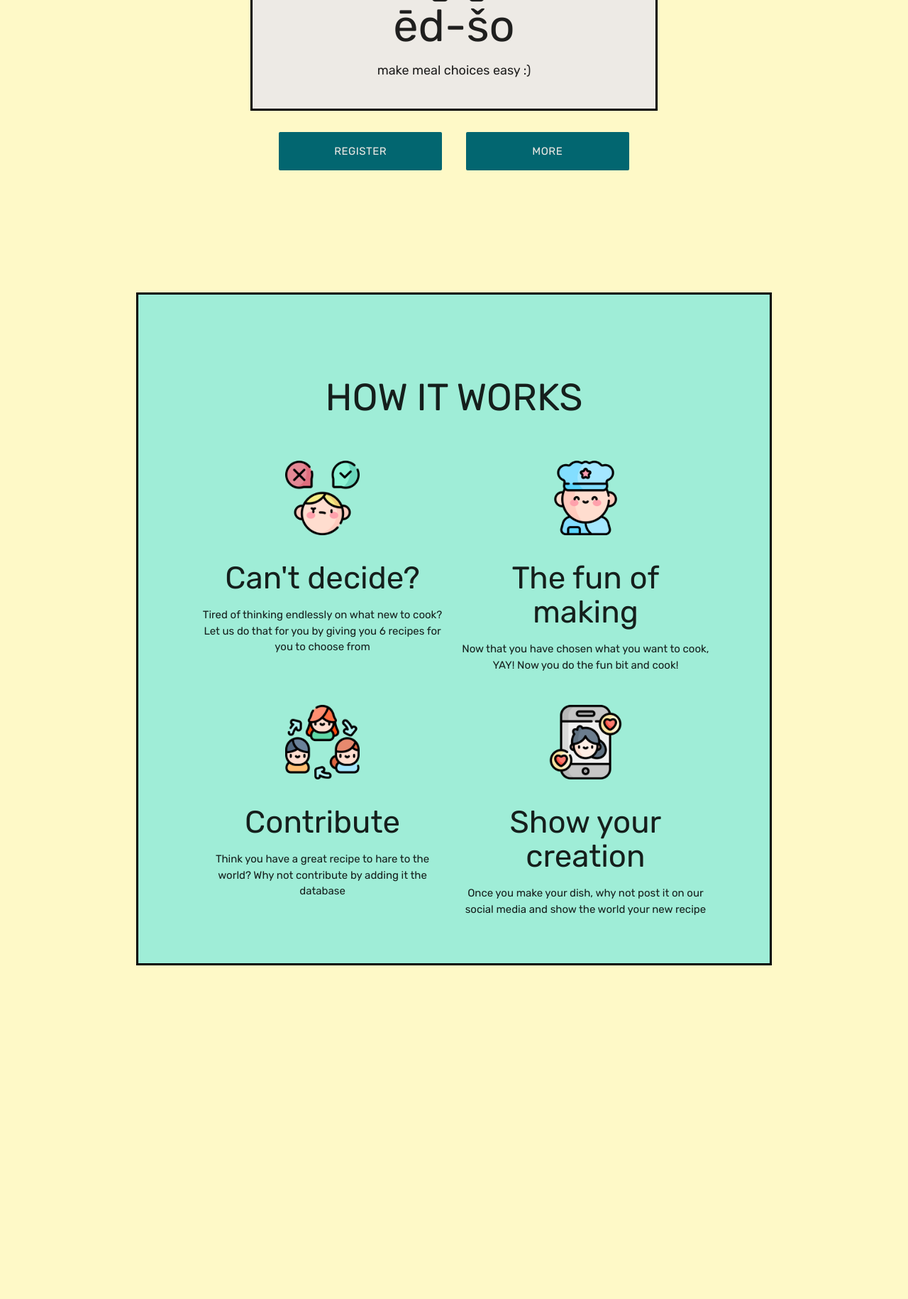
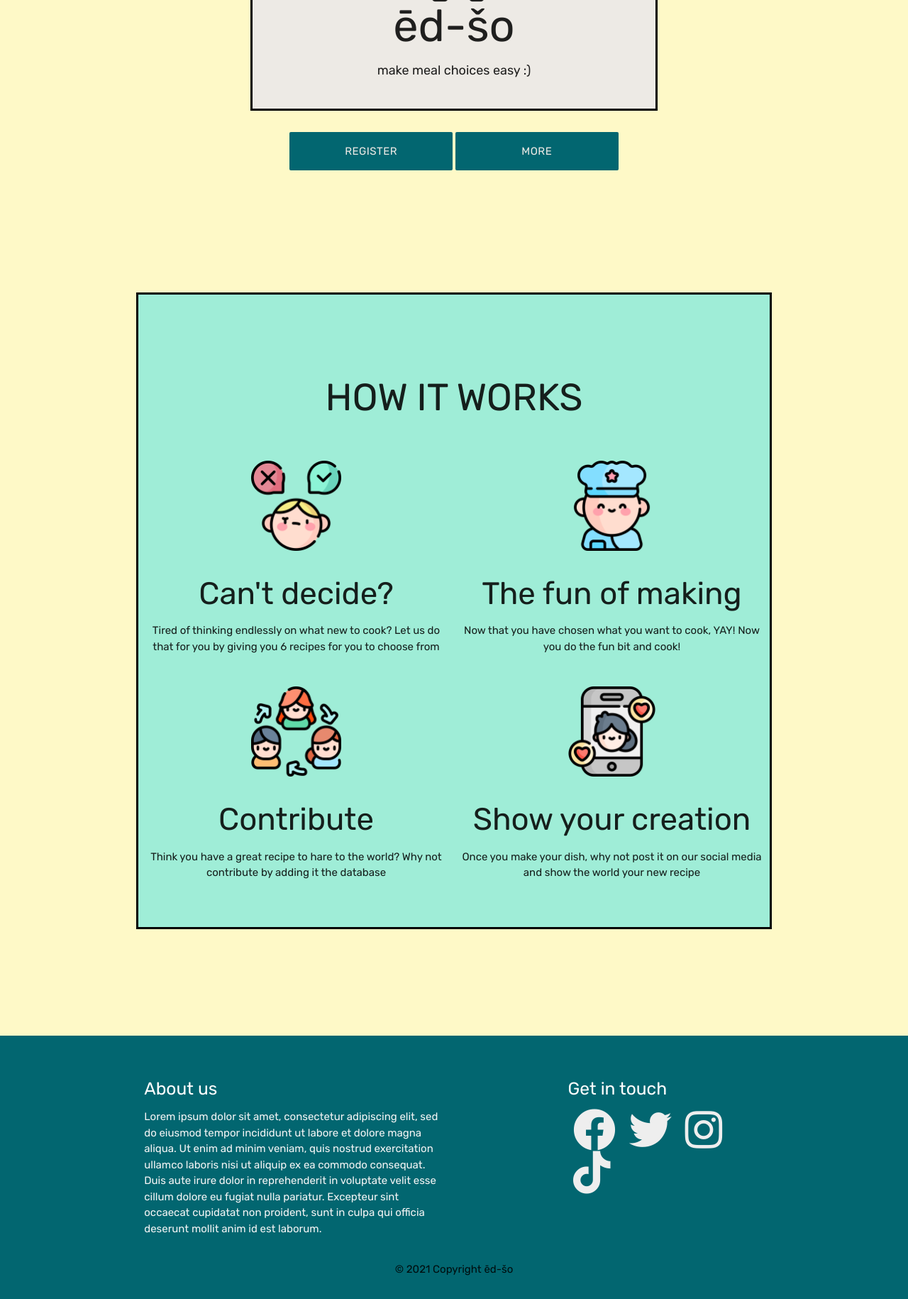
Before and after one commit to shiba517/ed_so-MSP3, a Flask app: page / in a window 1280 px wide. Shown: the part 352-2182 px from the top of the page at 71% size. Before the commit the page ends 1712 px from the top, so only its background shows below. Run offline with Flask 2, Linux system fonts and the light colour scheme; data that the repository does not hold is empty; some libraries are stand-ins or nearby versions.

Commit message:
footer has been made

```diff
--- a/static/css/style.css
+++ b/static/css/style.css
@@ -1,4 +1,8 @@
 @import url('https://fonts.googleapis.com/css2?family=Montserrat&family=Rubik:ital,wght@0,300;0,400;0,500;0,600;0,700;1,300&display=swap');
+
+html {
+    scroll-behavior: smooth;
+}
 
 body {
     background-color: #EDEAE5;
@@ -104,9 +108,8 @@ header .ncc-navbar-dec {
 }
 
 .ncc-homeScreen-p1 .ncc-btn {
-    font-family: 'Rubik', sans-serif;
     min-width: 40%;
-    margin: 0 1rem;
+    /* margin: 0 1rem; */
     color: #EDEAE5;
 }
 
@@ -189,6 +192,21 @@ header .ncc-navbar-dec {
     min-width: 30%
 }
 
-.ncc-padding-forsearch {
 
+/* --------- Footer (base.html) --------- */
+footer {
+    background-color: #9FEDD7;
+    background-color: #026670;
+    padding-bottom: 2rem;
 }
+
+#ncc-footer {
+    margin-top: 10rem;
+    padding-top: 3rem;
+    /* border-top: solid black; */
+}
+
+#ncc-footer li {
+    margin-left: 0.5rem;
+    margin-right: 0.5rem;
+}
--- a/templates/home.html
+++ b/templates/home.html
@@ -23,22 +23,22 @@
 <div id="ncc-id-homeScreen-p2" class="container">
     <h2 class="center ncc-margbot-4">How it works</h2>
     <div class="row ncc-homeScreen-p2">
-        <div class="col s12 m5 offset-m1 ncc-margbot-2 center">
+        <div class="col s12 m6 ncc-margbot-2 center">
             <img src="../static/images/question.png" alt="">
             <h3>Can't decide?</h3>
             <p>Tired of thinking endlessly on what new to cook? Let us do that for you by giving you 6 recipes for you to choose from</p>
         </div>
-        <div class="col s12 m5 ncc-margbot-2 center">
+        <div class="col s12 m6 ncc-margbot-2 center">
             <img src="../static/images/cook.png" alt="">
             <h3>The fun of making</h3>
             <p>Now that you have chosen what you want to cook, YAY! Now you do the fun bit and cook!</p>
         </div>
-        <div class="col s12 m5 offset-m1 ncc-margbot-2 center">
+        <div class="col s12 m6 ncc-margbot-2 center">
             <img src="../static/images/sharing.png" alt="">
             <h3>Contribute</h3>
             <p>Think you have a great recipe to hare to the world? Why not contribute by adding it the database</p>
         </div>
-        <div class="col s12 m5 ncc-margbot-2 center">
+        <div class="col s12 m6 ncc-margbot-2 center">
             <img src="../static/images/social-media.png" alt="">
             <h3>Show your creation</h3>
             <p>Once you make your dish, why not post it on our social media and show the world your new recipe</p>
@@ -46,4 +46,30 @@
     </div>
 </div>
 
+<footer>
+    <div id="ncc-footer" class="container">
+        <div class="row">
+            <div class="col l6 s12">
+                <h5 class="white-text">About us</h5>
+                <p class="grey-text text-lighten-4">Lorem ipsum dolor sit amet, consectetur adipiscing elit, sed do eiusmod tempor incididunt ut labore et dolore magna aliqua. Ut enim ad minim veniam, quis nostrud exercitation ullamco laboris nisi ut aliquip ex ea commodo consequat. Duis aute irure dolor in reprehenderit in voluptate velit esse cillum dolore eu fugiat nulla pariatur. Excepteur sint occaecat cupidatat non proident, sunt in culpa qui officia deserunt mollit anim id est laborum.
+                </p>
+            </div>
+            <div class="col l4 offset-l2 s12">
+                <h5 class="white-text">Get in touch</h5>
+                <ul>
+                    <li class="ncc-inline-block"><a class="grey-text text-lighten-3" href="https://www.facebook.com/"><i class="fab fa-facebook medium"></i></a></li>
+                    <li class="ncc-inline-block"><a class="grey-text text-lighten-3" href="https://twitter.com/?lang=en-gb"><i class="fab fa-twitter medium"></i></a></li>
+                    <li class="ncc-inline-block"><a class="grey-text text-lighten-3" href="https://www.instagram.com/"><i class="fab fa-instagram medium"></i></a></li>
+                    <li class="ncc-inline-block"><a class="grey-text text-lighten-3" href="https://www.tiktok.com/"><i class="fab fa-tiktok medium"></i></a></li>
+                </ul>
+            </div>
+        </div>
+    </div>
+    <div class="footer-copyright">
+        <div class="container center">
+            © 2021 Copyright ēd-šo
+        </div>
+    </div>
+</footer>
+
 {% endblock %}
--- a/templates/random_recipes.html
+++ b/templates/random_recipes.html
@@ -4,7 +4,7 @@
 <div class="container">
     <div class="row">
         <div class="col s8 offset-s2 m6 offset-m3">
-            <h2 class="center ncc-margbot-4 testunderline">random selection</h2>
+            <h2 class="center ncc-margbot-4 testunderline">random</h2>
         </div>
     </div>
 </div>
```
